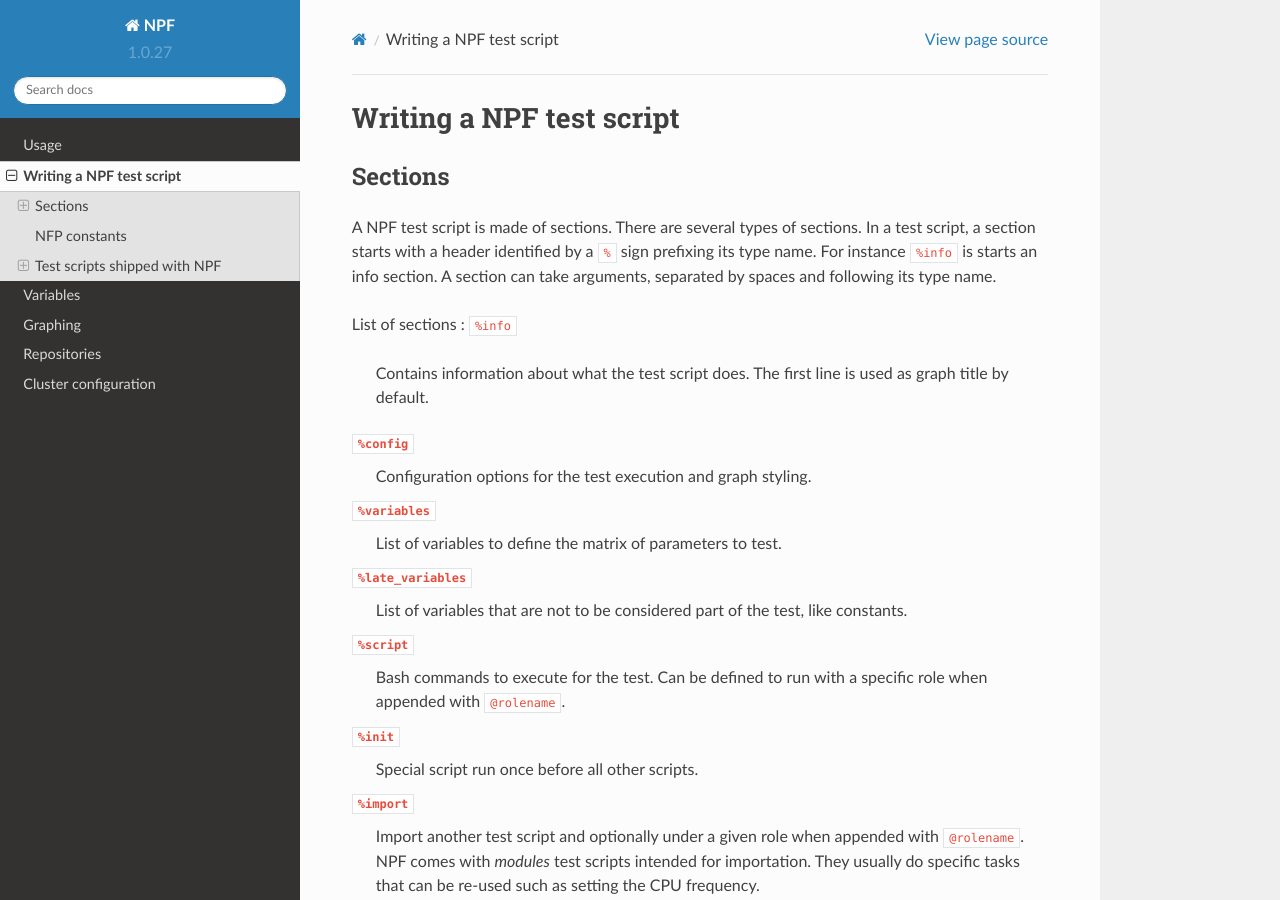
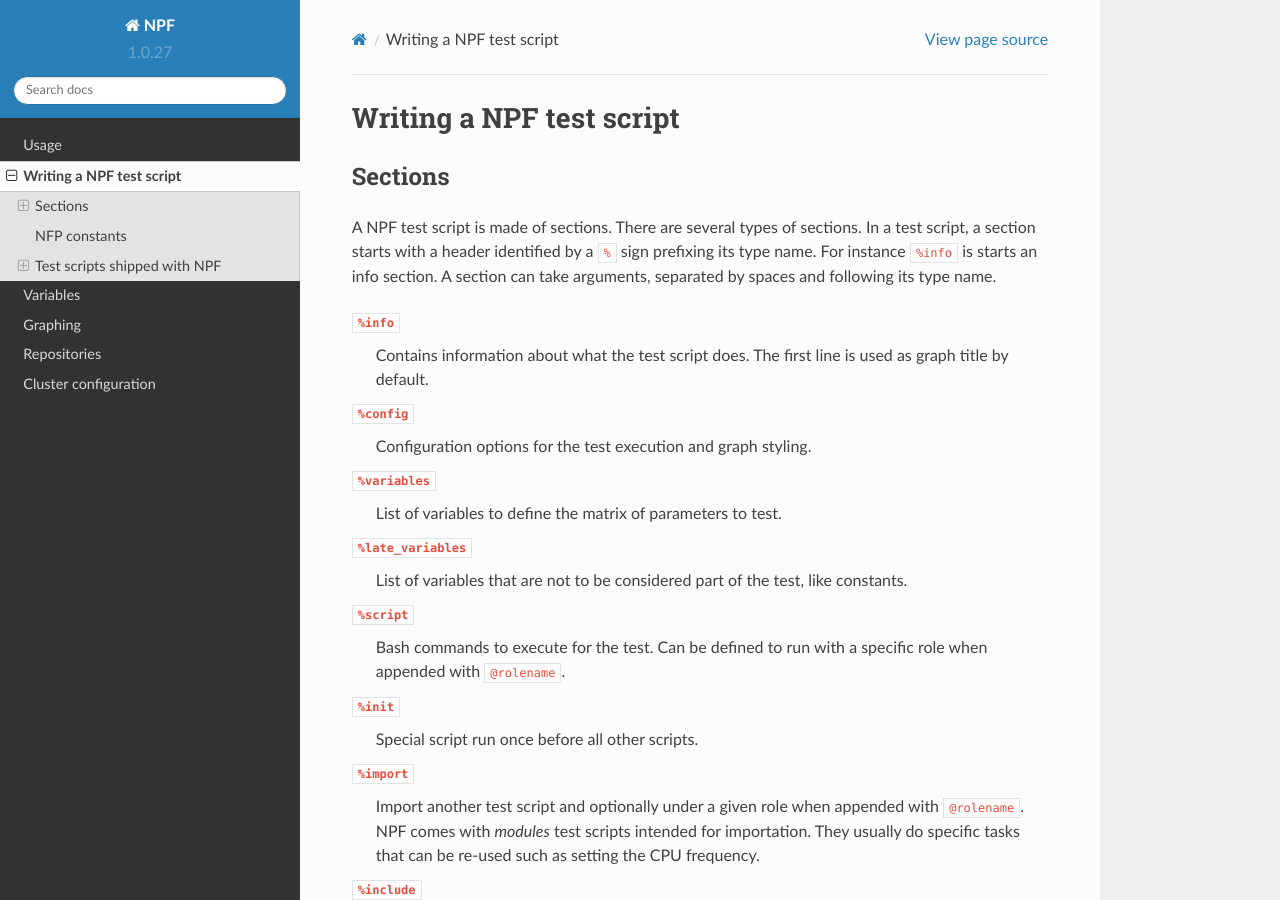
Before and after one commit to tbarbette/npf-docs, a Sphinx documentation site: the page built from docs/source/tests.rst, in a window 1280 px wide and 900 px high. Built offline with Sphinx 7.4.7 and the Read the Docs theme 2.0.0, drawn with Linux system fonts in a browser that asks for light colours.

Commit message:
Fix rst in tests.rst

```diff
--- a/docs/source/tests.rst
+++ b/docs/source/tests.rst
@@ -12,7 +12,6 @@
 For instance ``%info`` is starts an info section.
 A section can take arguments, separated by spaces and following its type name.
 
-List of sections :
 ``%info``
     Contains information about what the test script does. The first line is used as graph title by default.
 ``%config``
```
